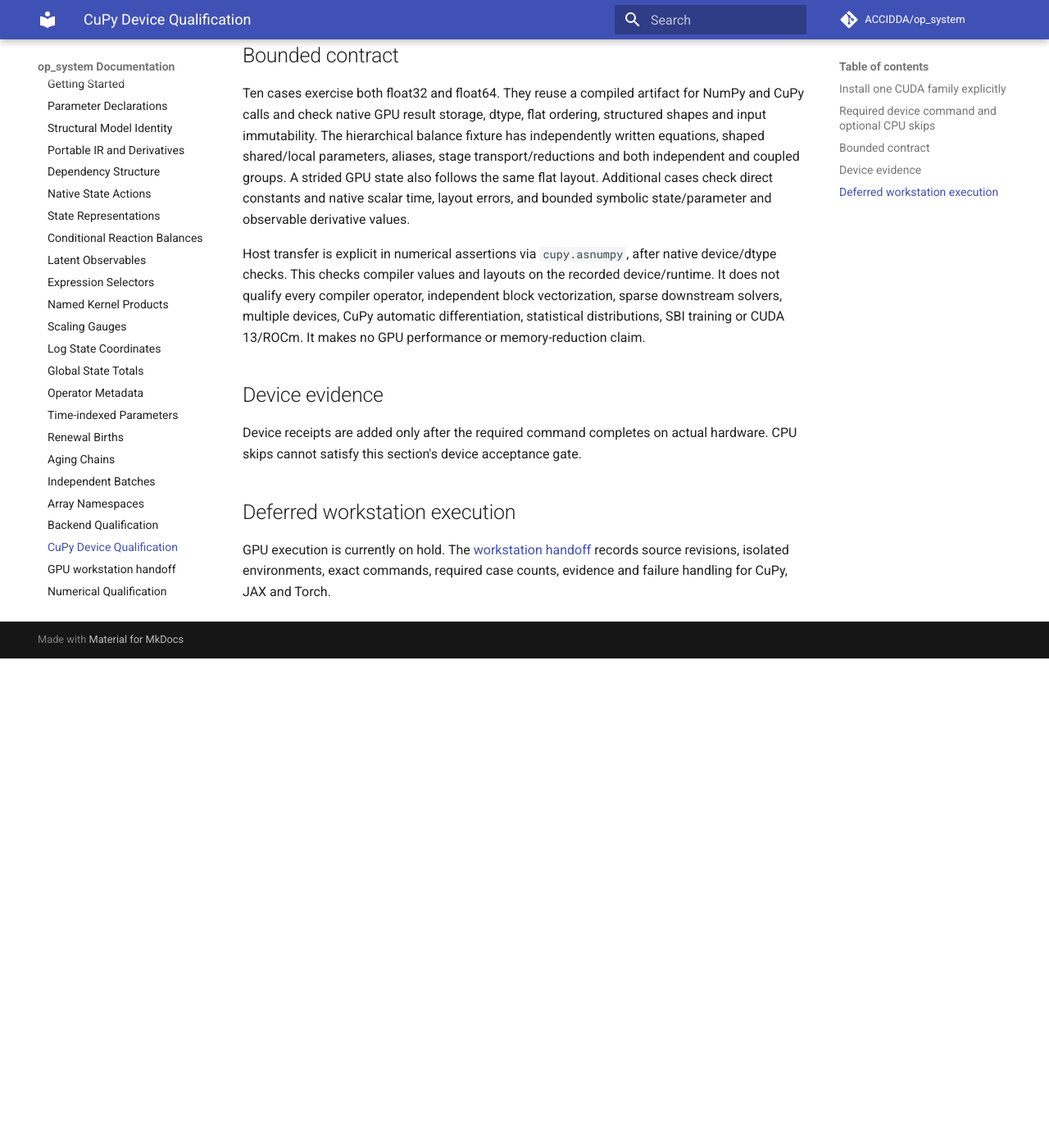
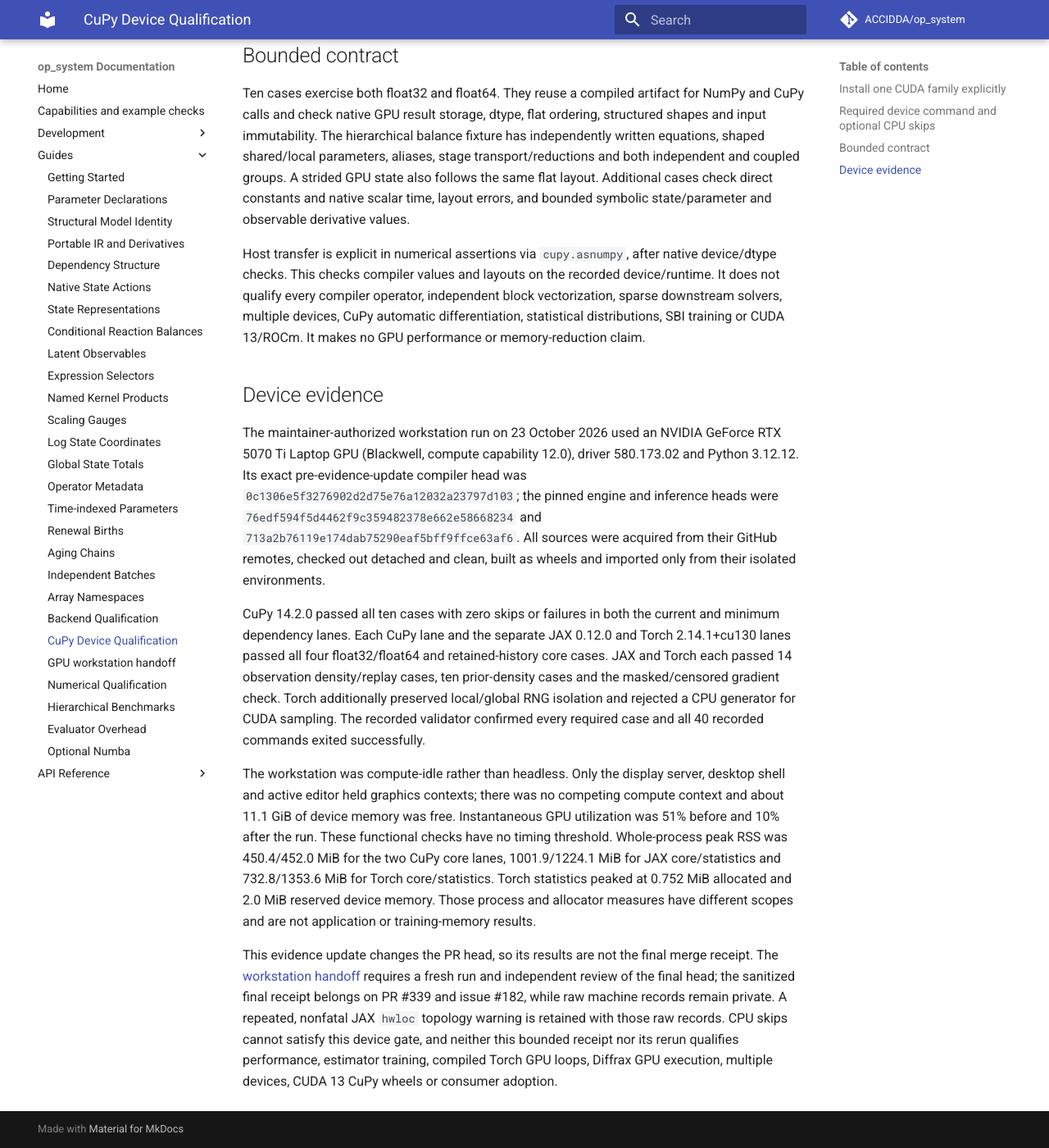
Before and after one commit to ACCIDDA/op_system, an MkDocs documentation site: the page built from docs/guides/cupy.md, in a window 1280 px wide and 1400 px high, scrolled down 1066 px. Shown: the whole window at 82% size. Built offline with MkDocs 1.6.1 and Material for MkDocs 9.7.7, drawn with Linux system fonts in a browser that asks for light colours; comment, search, counter and statistics services are not loaded; the version menu is left out; before the commit the page ends 1869 px from its top, so only the background shows below that.

Commit message:
Record GPU qualification evidence

```diff
--- a/docs/guides/cupy.md
+++ b/docs/guides/cupy.md
@@ -61,11 +61,40 @@
 
 ## Device evidence
 
-Device receipts are added only after the required command completes on actual
-hardware. CPU skips cannot satisfy this section's device acceptance gate.
+The maintainer-authorized workstation run on 23 October 2026 used an NVIDIA
+GeForce RTX 5070 Ti Laptop GPU (Blackwell, compute capability 12.0), driver
+580.173.02 and Python 3.12.12. Its exact pre-evidence-update compiler head was
+`0c1306e5f3276902d2d75e76a12032a23797d103`; the pinned engine and inference
+heads were `76edf594f5d4462f9c359482378e662e58668234` and
+`713a2b76119e174dab75290eaf5bff9ffce63af6`. All sources were acquired from
+their GitHub remotes, checked out detached and clean, built as wheels and
+imported only from their isolated environments.
 
-## Deferred workstation execution
+CuPy 14.2.0 passed all ten cases with zero skips or failures in both the current
+and minimum dependency lanes. Each CuPy lane and the separate JAX 0.12.0 and
+Torch 2.14.1+cu130 lanes passed all four float32/float64 and retained-history
+core cases. JAX and Torch each passed 14 observation density/replay cases, ten
+prior-density cases and the masked/censored gradient check. Torch additionally
+preserved local/global RNG isolation and rejected a CPU generator for CUDA
+sampling. The recorded validator confirmed every required case and all 40
+recorded commands exited successfully.
 
-GPU execution is currently on hold. The [workstation handoff](gpu-workstation.md)
-records source revisions, isolated environments, exact commands, required case
-counts, evidence and failure handling for CuPy, JAX and Torch.
+The workstation was compute-idle rather than headless. Only the display server,
+desktop shell and active editor held graphics contexts; there was no competing
+compute context and about 11.1 GiB of device memory was free. Instantaneous GPU
+utilization was 51% before and 10% after the run. These functional checks have
+no timing threshold. Whole-process peak RSS was 450.4/452.0 MiB for the two
+CuPy core lanes, 1001.9/1224.1 MiB for JAX core/statistics and 732.8/1353.6 MiB
+for Torch core/statistics. Torch statistics peaked at 0.752 MiB allocated and
+2.0 MiB reserved device memory. Those process and allocator measures have
+different scopes and are not application or training-memory results.
+
+This evidence update changes the PR head, so its results are not the final merge
+receipt. The [workstation handoff](gpu-workstation.md) requires a fresh run and
+independent review of the final head; the sanitized final receipt belongs on
+PR #339 and issue #182, while raw machine records remain private. A repeated,
+nonfatal JAX `hwloc` topology warning is retained with those raw records. CPU
+skips cannot satisfy this device gate, and neither this bounded receipt nor its
+rerun qualifies performance, estimator training, compiled Torch GPU loops,
+Diffrax GPU execution, multiple devices, CUDA 13 CuPy wheels or consumer
+adoption.
```
Also changed, not shown: docs/guides/gpu-workstation.md (+9 -7 lines).
